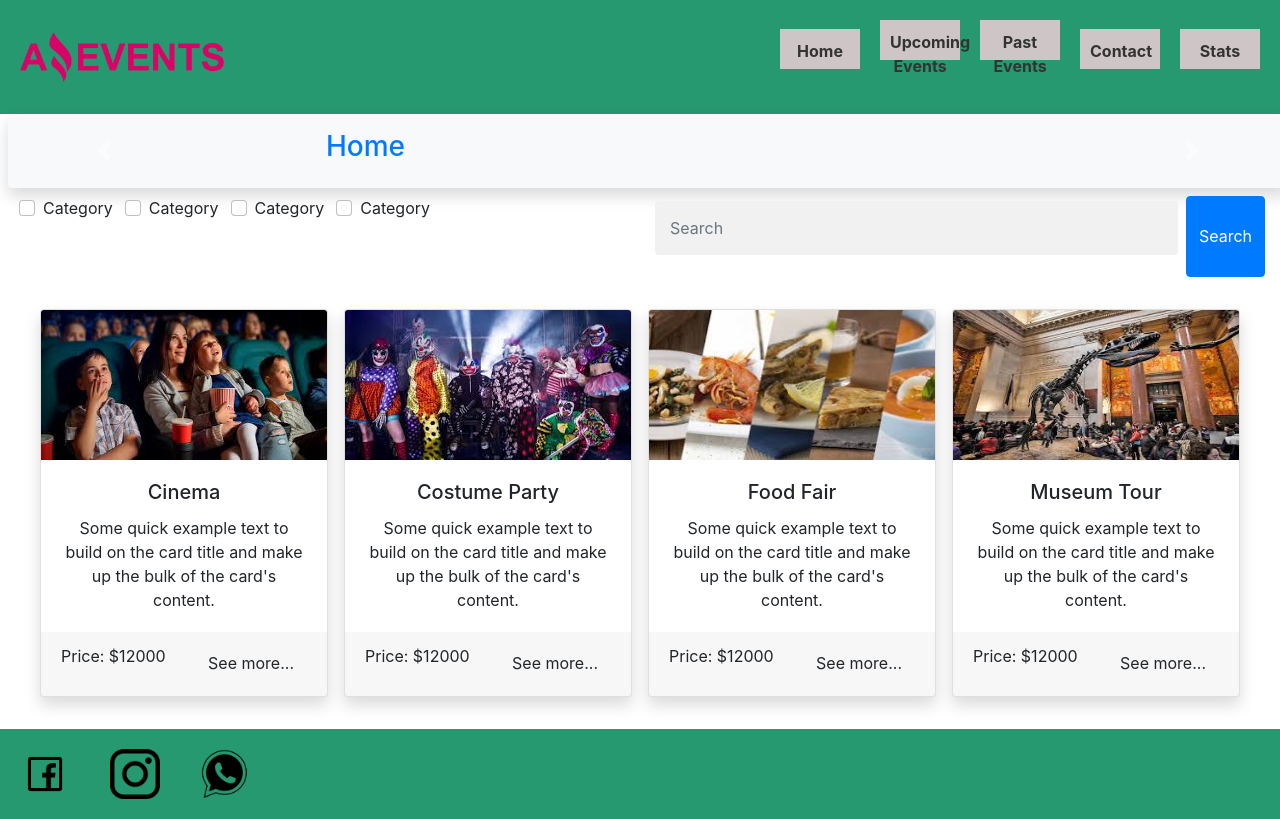
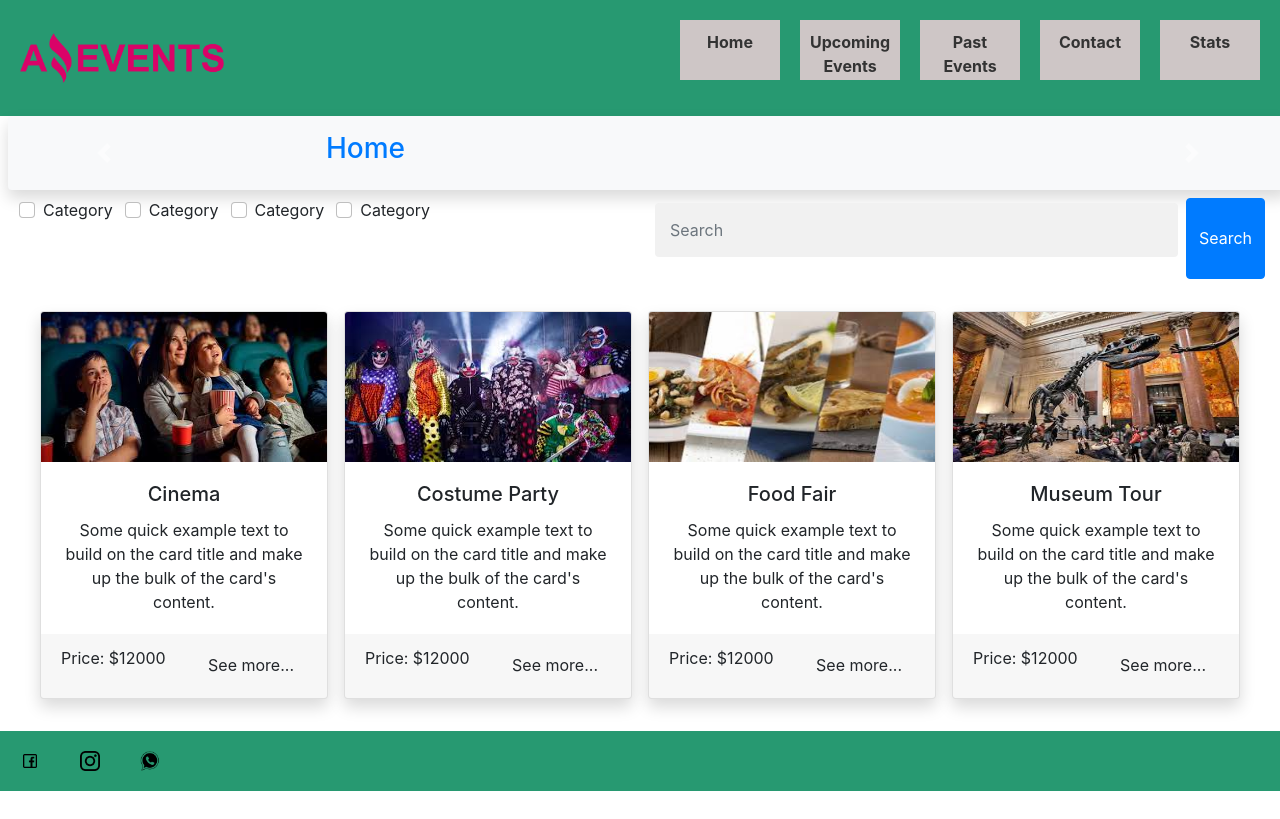
Before and after one commit to Lucasalexisc/AmazingResources, a website: page index.html in a window 1280 px wide. Drawn offline with nearby package versions, Linux system fonts and the light colour scheme.

Commit message:
commit 2

```diff
--- a/index.html
+++ b/index.html
@@ -184,9 +184,9 @@
 
   <footer>
     <div class="foot">
-      <img src="./img/pngwing.com (2).png" alt="" height="50px" width="50px" HSPACE="20" VSPACE="20">
-      <img src="./img/pngwing.com (3).png" alt="" height="50px" width="50px" HSPACE="20" VSPACE="20">
-      <img src="./img/pngwing.com (4).png" alt="" height="50px" width="50px" HSPACE="20" VSPACE="20">
+      <img src="./img/pngwing.com (2).png" alt="" height="20px" width="20px" HSPACE="20" VSPACE="20">
+      <img src="./img/pngwing.com (3).png" alt="" height="20px" width="20px" HSPACE="20" VSPACE="20">
+      <img src="./img/pngwing.com (4).png" alt="" height="20px" width="20px" HSPACE="20" VSPACE="20">
     </div>
   </footer>
 
--- a/styles/styles.css
+++ b/styles/styles.css
@@ -1,3 +1,4 @@
+
 .navbar {
     display: flex;
     justify-content: space-between;
@@ -32,8 +33,8 @@
 
 .nav-box{
     display: inline-block;
-    width: 80px;
-    height: 40px;
+    width: 100px;
+    height: 60px;
     background-color: #cec6c6;
     padding: 10px;
     color: #fff;
@@ -92,3 +93,7 @@ input[type=text], input[type=email] {
 th{
   background-color: #279971;
 }
+
+table,td {
+	border: 1px solid black;
+}
```
Also changed, not shown: stats.html (+2 -2 lines).
